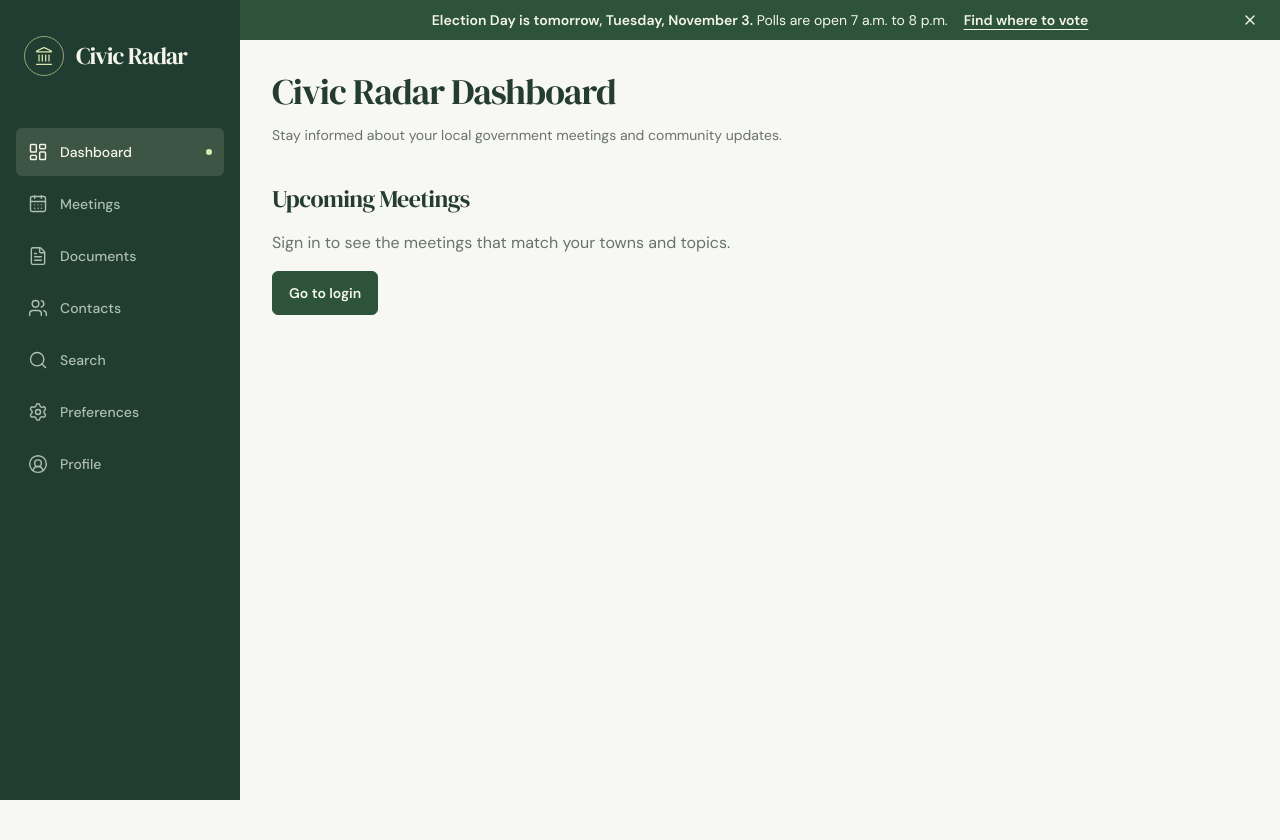
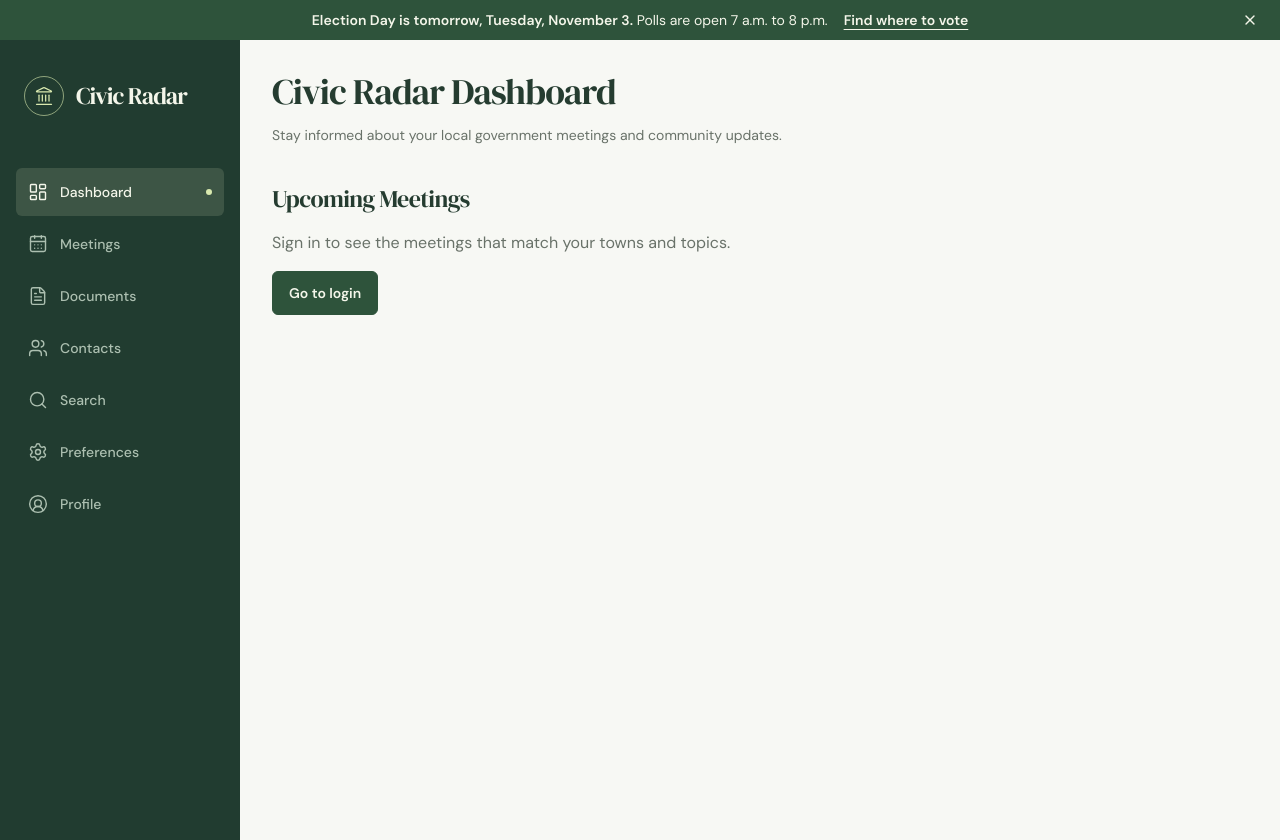
Before and after one commit to Civic-Radar/civicradar-project, a Next.js app: page /dashboard in a window 1280 px wide. Before the commit the page ends 800 px from the top, so only its background shows below. Built offline with nearby package versions, Linux system fonts and the light colour scheme.

Commit message:
Show the Election Day reminder on every page

```diff
--- a/app/(app)/dashboard/page.tsx
+++ b/app/(app)/dashboard/page.tsx
@@ -1,4 +1,3 @@
-import ElectionBanner from "../../components/ElectionBanner";
 import PageShell from "../../components/ui/PageShell";
 import DashboardMeetings from "./DashboardMeetings";
 import SetupMessage from "./SetupMessage";
@@ -7,10 +6,6 @@ import SetupMessage from "./SetupMessage";
 // browser, so the list loads in DashboardMeetings (SRS-501.1).
 export default function DashboardPage() {
   return (
-    <>
-      {/* Election Day reminder across the top; shows only around Election Day. */}
-      <ElectionBanner />
-
     <PageShell title="Civic Radar Dashboard">
       <p className="mt-3 text-sm leading-relaxed text-fg-muted">
         Stay informed about your local government
@@ -27,6 +22,5 @@ export default function DashboardPage() {
         <DashboardMeetings />
       </section>
     </PageShell>
-    </>
   );
 }
--- a/app/components/ElectionBanner.tsx
+++ b/app/components/ElectionBanner.tsx
@@ -8,10 +8,10 @@ import { ELECTION, electionReminder, type ElectionReminder } from '../../lib/ele
 const DISMISS_KEY = `civic-radar:election-reminder-hidden:${ELECTION.date}`;
 
 /**
- * A slim band at the top of the landing page and the dashboard around Election Day: the date,
+ * A slim band at the top of every page around Election Day: the date,
  * poll hours, and a link to the state's official elections page. It works out
  * the day in the browser, so it appears and disappears on its own, and the ✕
- * hides it for that visitor on both pages.
+ * hides it for that visitor on every page.
  */
 export default function ElectionBanner() {
   const [reminder, setReminder] = useState<ElectionReminder | null>(null);
--- a/app/layout.tsx
+++ b/app/layout.tsx
@@ -1,4 +1,5 @@
 import { DM_Sans, DM_Serif_Display } from 'next/font/google';
+import ElectionBanner from './components/ElectionBanner';
 import './globals.css';
 
 // Body font; the fallback stack lives in globals.css.
@@ -20,7 +21,11 @@ export const metadata = {
 export default function RootLayout({ children }: { children: React.ReactNode }) {
   return (
     <html lang="en" className={`${dmSans.variable} ${dmSerifDisplay.variable}`}>
-      <body>{children}</body>
+      <body>
+        {/* Election Day reminder across the top of every page; shows only around Election Day. */}
+        <ElectionBanner />
+        {children}
+      </body>
     </html>
   );
 }
--- a/app/page.tsx
+++ b/app/page.tsx
@@ -1,7 +1,6 @@
 import Link from "next/link";
 import { BellRing, CalendarDays, FileText, Landmark } from "lucide-react";
 import { buttonClasses } from "./components/ui/Button";
-import ElectionBanner from "./components/ElectionBanner";
 import TownSquare from "./components/TownSquare";
 
 const features = [
@@ -25,9 +24,6 @@ const features = [
 export default function Home() {
   return (
     <main className="min-h-screen bg-surface text-fg">
-      {/* Election Day reminder across the top; shows only around Election Day. */}
-      <ElectionBanner />
-
       <div className="mx-auto max-w-[1400px] px-5 pb-[100px] pt-5 md:px-8 md:pb-[110px] md:pt-6 lg:px-16">
         <header className="flex items-center justify-between gap-4 border-b border-line pb-6">
           <div className="flex items-center gap-3">
```
Lines whose indentation alone changed are shown as unchanged.
